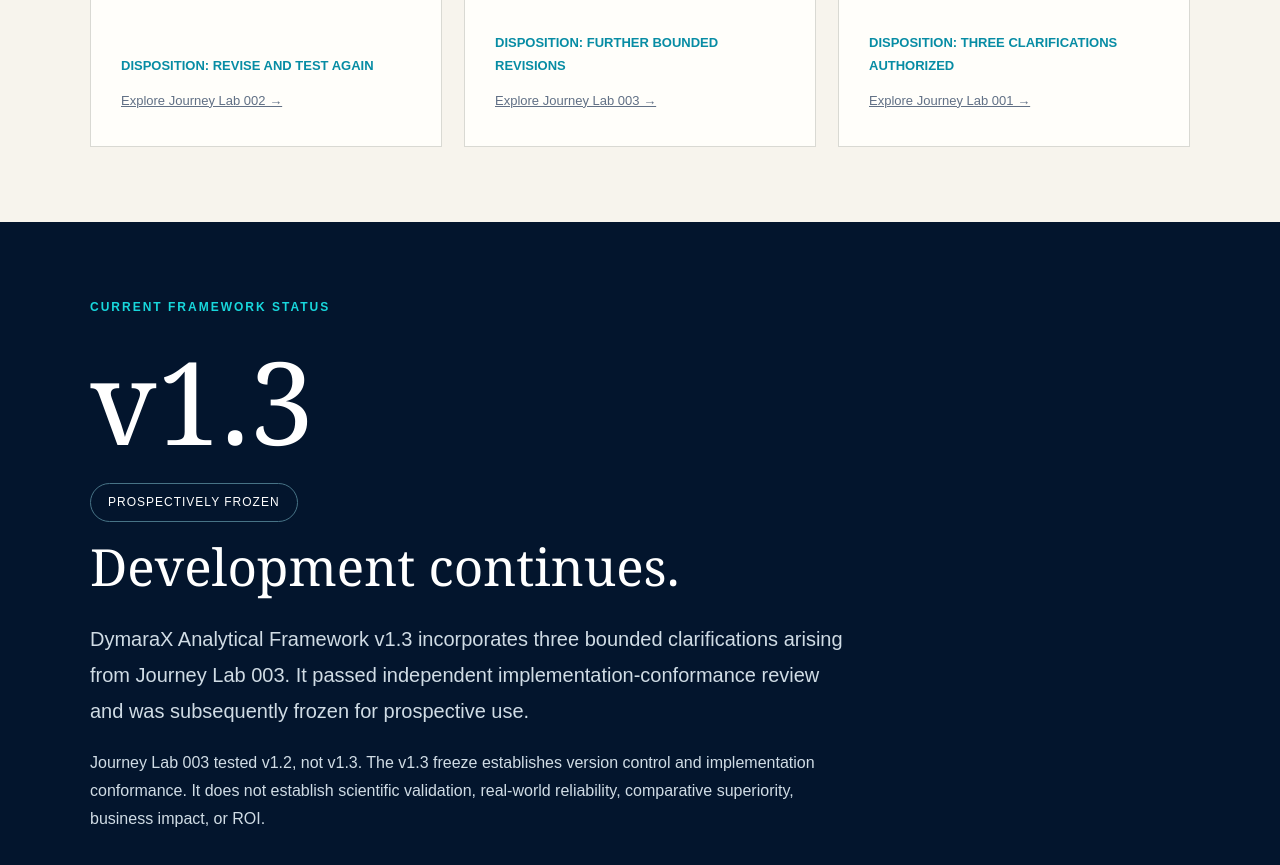
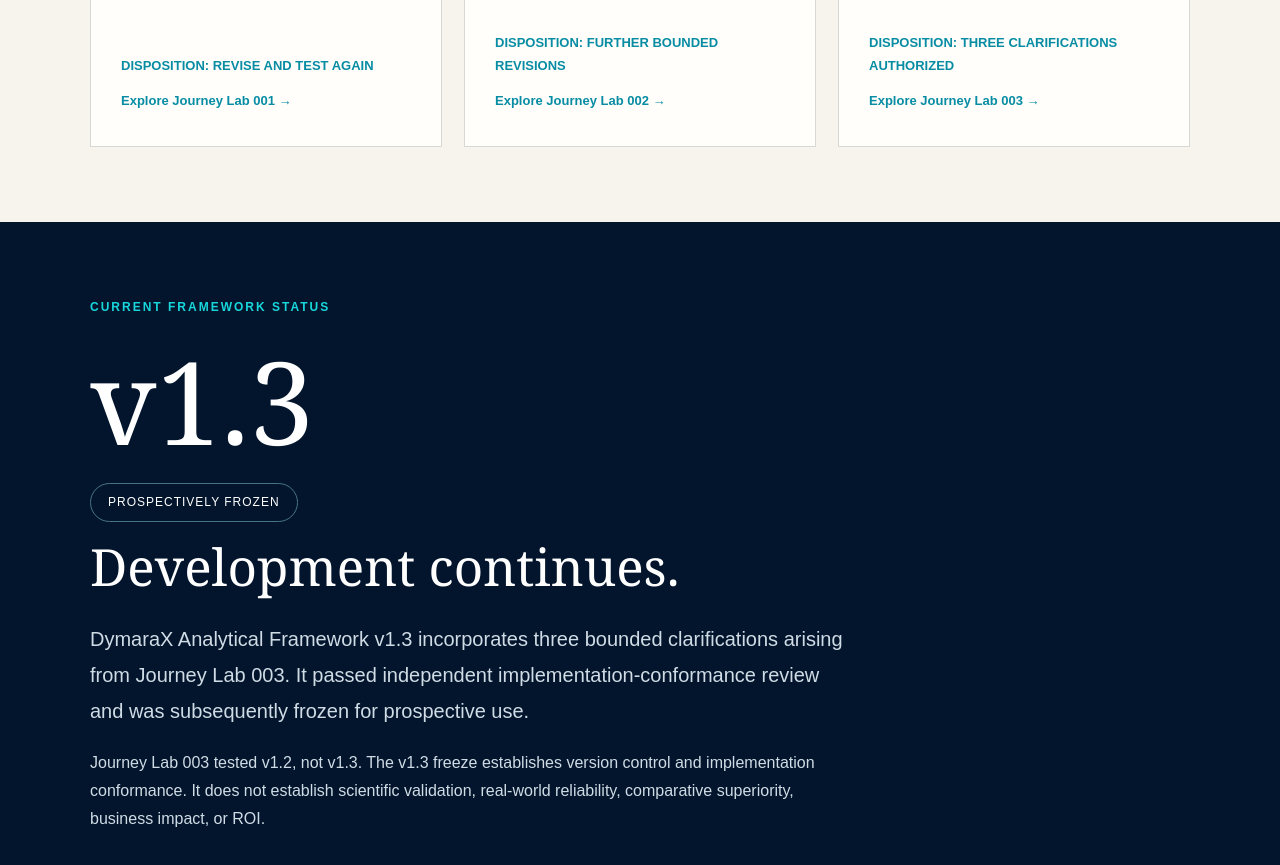
Before and after one commit to wangkelly042-maker/dymarax-site, a plain HTML site: page research/index.html in a window 1280 px wide. Shown: the part 1736-2601 px from the top of the page. Drawn offline with Linux system fonts and the light colour scheme.

Commit message:
Fix Journey Lab Navigation Links

```diff
--- a/research/index.html
+++ b/research/index.html
@@ -180,6 +180,16 @@
       color: var(--muted);
     }
 
+    .lab-card .detail a {
+      color: var(--cyan);
+      font-weight: bold;
+      text-decoration: none;
+    }
+
+    .lab-card .detail a:hover {
+      text-decoration: underline;
+    }
+
     .dark-section {
       background: var(--navy);
       color: white;
@@ -336,9 +346,11 @@
           <div class="disposition">
             DISPOSITION: REVISE AND TEST AGAIN
           </div>
-         <div class="detail">
-  <a href="/research/jl002.html">Explore Journey Lab 002 &rarr;</a>
-</div>
+          <div class="detail">
+            <a href="/research/jl001.html">
+              Explore Journey Lab 001 &rarr;
+            </a>
+          </div>
         </article>
 
         <article class="lab-card">
@@ -363,8 +375,10 @@
             DISPOSITION: FURTHER BOUNDED REVISIONS
           </div>
           <div class="detail">
-  <a href="/research/jl003.html">Explore Journey Lab 003 &rarr;</a>
-</div>
+            <a href="/research/jl002.html">
+              Explore Journey Lab 002 &rarr;
+            </a>
+          </div>
         </article>
 
         <article class="lab-card">
@@ -388,9 +402,11 @@
           <div class="disposition">
             DISPOSITION: THREE CLARIFICATIONS AUTHORIZED
           </div>
-         <div class="detail">
-  <a href="/research/jl001.html">Explore Journey Lab 001 &rarr;</a>
-</div>
+          <div class="detail">
+            <a href="/research/jl003.html">
+              Explore Journey Lab 003 &rarr;
+            </a>
+          </div>
         </article>
 
       </div>
```
